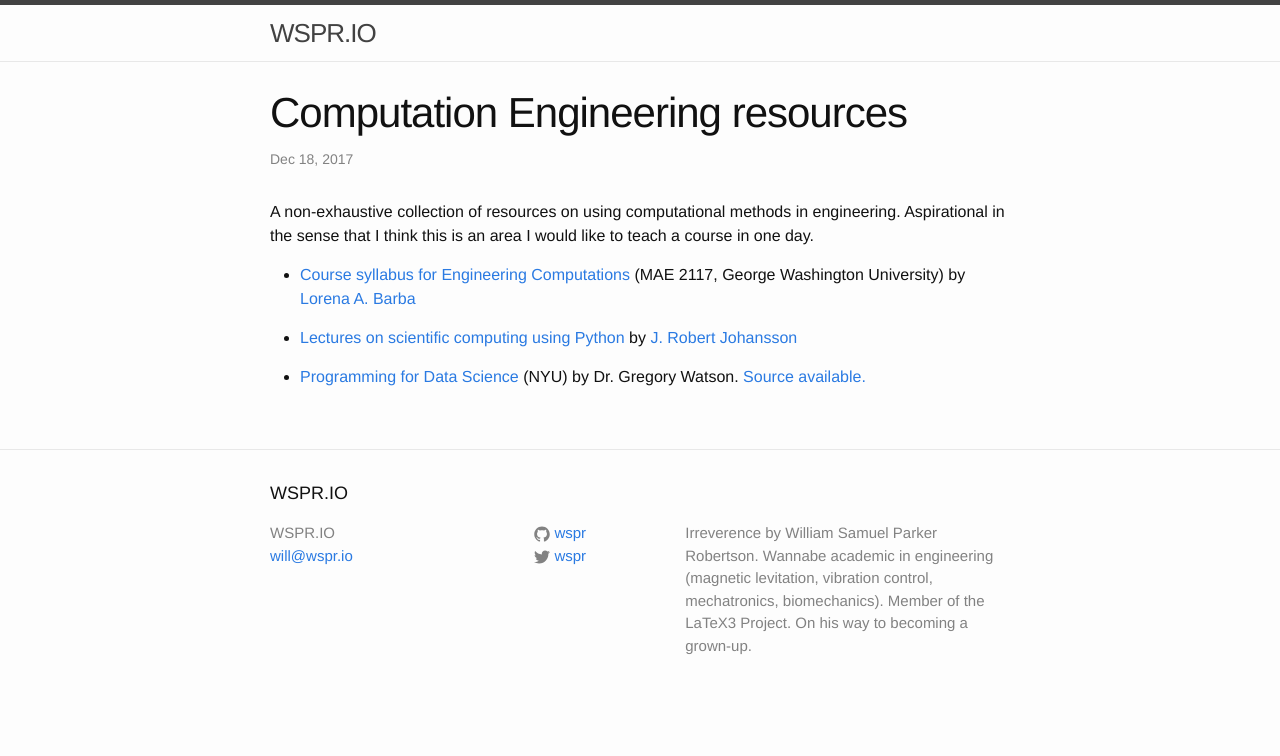
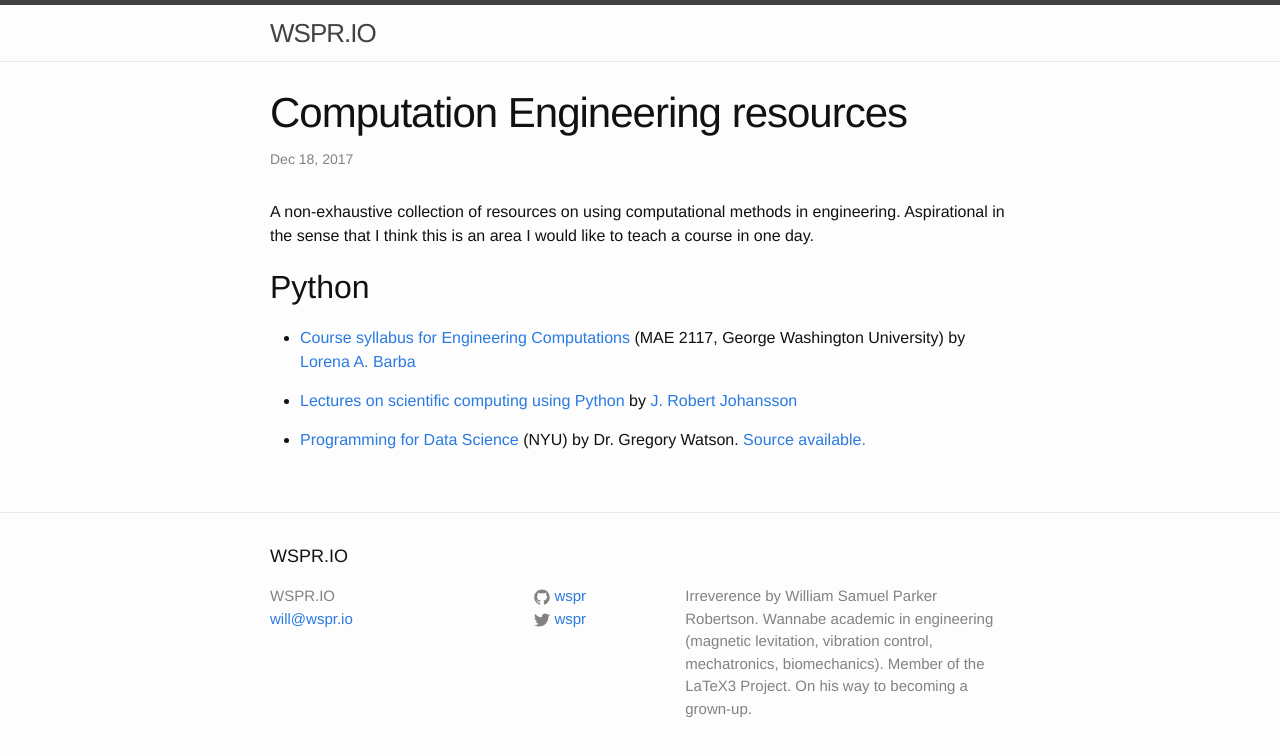
Before and after one commit to wspr/wspr.github.io, a Jekyll site: the page built from _posts/2017-12-18-computational-eng.md, in a window 1280 px wide. Shown: the top 756 px of the page. Built offline with Jekyll 4.4.1, drawn with Linux system fonts in a browser that asks for light colours.

Commit message:
add python subheading

```diff
--- a/_posts/2017-12-18-computational-eng.md
+++ b/_posts/2017-12-18-computational-eng.md
@@ -6,6 +6,8 @@ date:   2017-12-18 12:30:29 +0930
 
 A non-exhaustive collection of resources on using computational methods in engineering.
 Aspirational in the sense that I think this is an area I would like to teach a course in one day.
+
+## Python
 
 * [Course syllabus for Engineering Computations](https://doi.org/10.6084/m9.figshare.5709748.v1)
   (MAE 2117, George Washington University)
```
